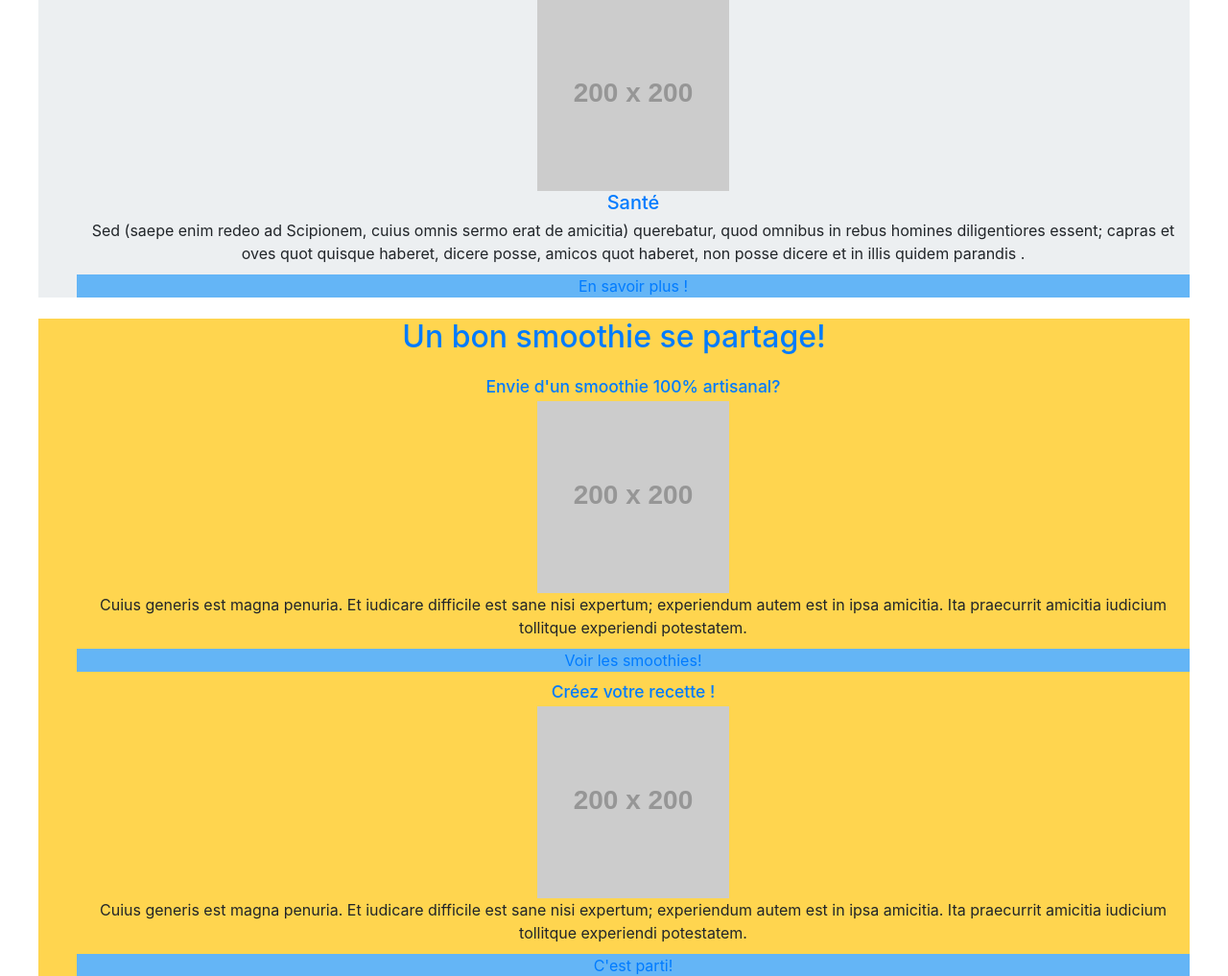
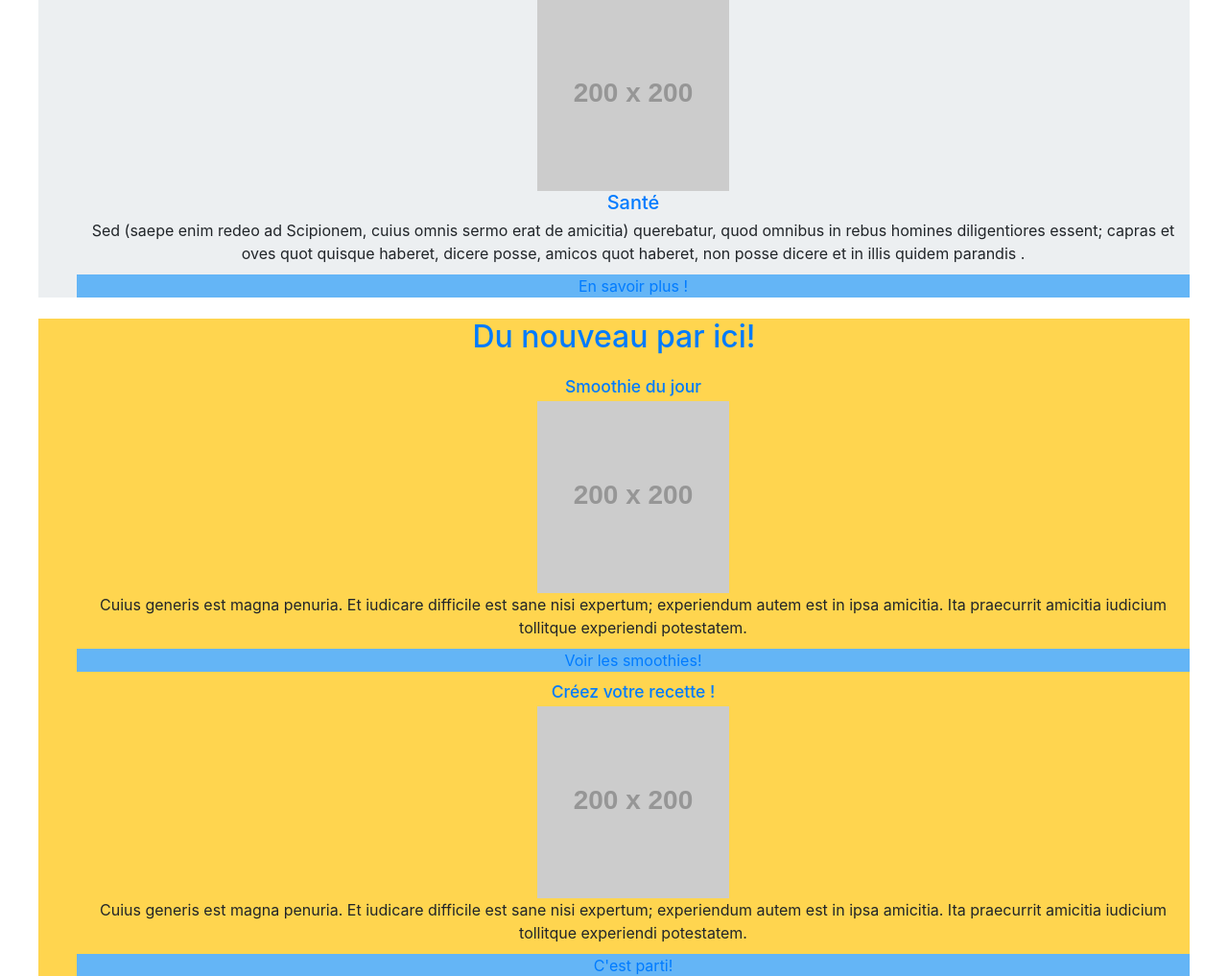
Before and after one commit to shundaime/smoothie, a PHP site: page /layout.php in a window 1280 px wide. Shown: the part 1052-2069 px from the top of the page at 96% size. Run offline with PHP 8.4, Linux system fonts and the light colour scheme; grey boxes labelled with a size stand in for pictures from a placeholder-image service; some libraries are stand-ins or nearby versions.

Commit message:
new layout.php

```diff
--- a/layout.php
+++ b/layout.php
@@ -67,10 +67,10 @@
                 </section>
 
 				<section id="promotion">
-					<h1><a href="#">Un bon smoothie se partage!</a></h1>
+					<h1><a href="#">Du nouveau par ici!</a></h1>
                     <div class="promotionContent">
                         <ul>
-                            <li><a href="#"><h3>Envie d'un smoothie 100% artisanal?</h3></a></li>
+                            <li><a href="#"><h3>Smoothie du jour</h3></a></li>
                             <li><a href="#"><img src="http://placehold.it/200x200"></a></li>
                             <li><p>Cuius generis est magna penuria. Et iudicare difficile est sane nisi expertum; experiendum autem est in ipsa amicitia. Ita praecurrit amicitia iudicium tollitque experiendi potestatem.</p></li>
 							<li><a href="#"><p class="clickUp">Voir les smoothies!</p></a></li>
```
